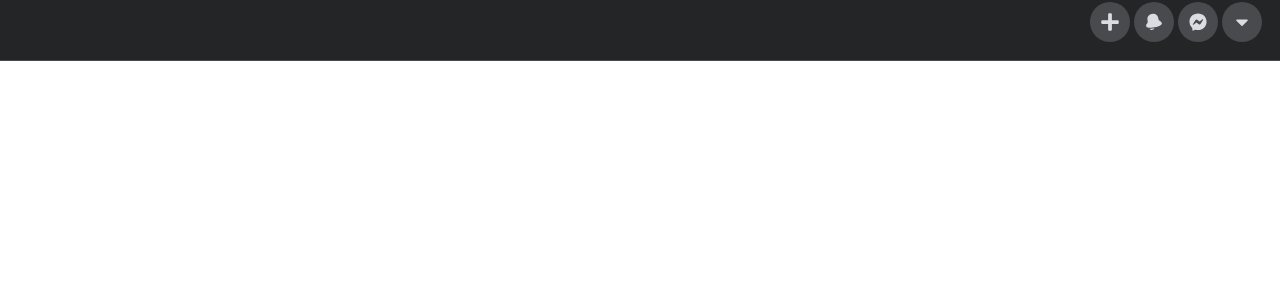
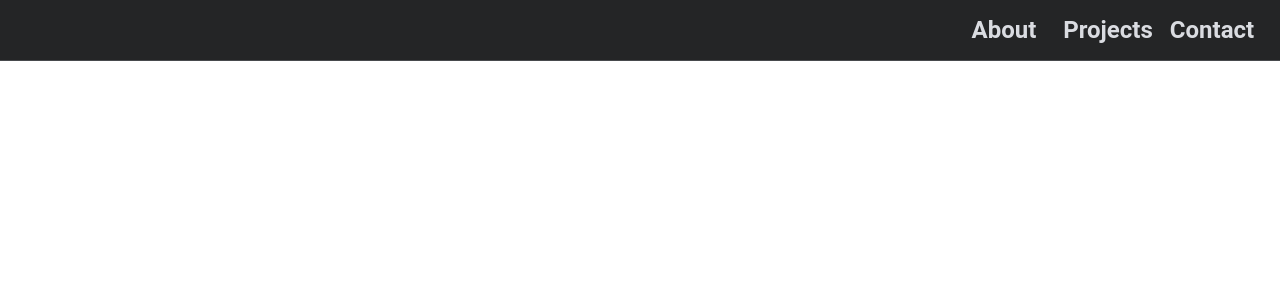
Before and after one commit to blueMesaEngineering/doom_patrol_face-hole, a React (Create React App) app: page / in a window 1280 px wide. Shown: the top 300 px of the page. Built offline with nearby package versions, Linux system fonts and the light colour scheme.

Commit message:
feat:Adjust dropdown menus and buttons

```diff
--- a/src/App.js
+++ b/src/App.js
@@ -13,15 +13,17 @@ import { CSSTransition } from 'react-transition-group';
 function App() {
   return (
     <Navbar>
-      <NavItem icon = { <PlusIcon /> } />
-      <NavItem icon = { <BellIcon /> } />
-      <NavItem icon = { <MessengerIcon /> } />
+      <NavItem icon = { <h2 style={{}}>About</h2> }>
+        <AboutDropdownMenu/>
+      </NavItem>
+      <NavItem icon = { <h2 style={{}}>Projects</h2> }>
+        <ProjectsDropdownMenu/>
+      </NavItem>
+      <NavItem icon = { <h2 style={{}}>Contact</h2> }/>
 
-      <NavItem icon = { <CaretIcon /> }>
-
+      {/* <NavItem icon = { <CaretIcon /> }>
         <DropdownMenu/>
-
-      </NavItem>
+      </NavItem> */}
 
     </Navbar>
   );
@@ -121,6 +123,86 @@ function DropdownMenu() {
   );
 }
 
+function AboutDropdownMenu() {
+
+  const [activeMenu, setActiveMenu] = useState('main');
+  const [menuHeight, setMenuHeight] = useState(null)
+
+  function calcHeight(el) {
+    const height = el.offsetHeight;
+    setMenuHeight(height);
+  }
+
+  function DropdownItem(props) {
+    return(
+      <a href="#" className="menu-item" onClick={() => props.goToMenu && setActiveMenu(props.goToMenu)}>
+
+        {/* <span className="icon-button">{ props.leftIcon }</span> */}
+        { props.children }
+
+        {/* <span className="icon-right">{ props.rightIcon }</span> */}
+      </a>
+    );
+  }
+
+  return (
+    <div className="dropdown" style={{ height: menuHeight }}>
+      <CSSTransition
+        in={activeMenu === 'main'}
+        unmountOnExit
+        timeout={500}
+        classNames='menu-primary'
+        onEnter={calcHeight}
+        >
+          <div className='menu'>
+            <DropdownItem>Nathan D. Guthrie</DropdownItem>
+            <DropdownItem>Steve Hall</DropdownItem>
+          </div>
+      </CSSTransition>
+    </div>
+  );
+}
+
+function ProjectsDropdownMenu() {
+
+  const [activeMenu, setActiveMenu] = useState('main');
+  const [menuHeight, setMenuHeight] = useState(null)
+
+  function calcHeight(el) {
+    const height = el.offsetHeight;
+    setMenuHeight(height);
+  }
+
+  function DropdownItem(props) {
+    return(
+      <a href="#" className="menu-item" onClick={() => props.goToMenu && setActiveMenu(props.goToMenu)}>
+
+        {/* <span className="icon-button">{ props.leftIcon }</span> */}
+        { props.children }
+
+        {/* <span className="icon-right">{ props.rightIcon }</span> */}
+      </a>
+    );
+  }
+
+  return (
+    <div className="dropdown" style={{ height: menuHeight }}>
+      <CSSTransition
+        in={activeMenu === 'main'}
+        unmountOnExit
+        timeout={500}
+        classNames='menu-primary'
+        onEnter={calcHeight}
+        >
+          <div className='menu'>
+            <DropdownItem>Distralite</DropdownItem>
+            <DropdownItem>Minotaur Hoof</DropdownItem>
+          </div>
+      </CSSTransition>
+    </div>
+  );
+}
+
 function Navbar(props) {
   return(
     <nav className="navbar">
--- a/src/index.css
+++ b/src/index.css
@@ -14,7 +14,7 @@ code {
 
 :root {
   --bg:  #242526;
-  --bg-accent: #484a4d;
+  --bg-accent: #1639c2;
   --text-color: #dadce1;
   --nav-size: 60px;
   --border: 1px solid #474a4d;
@@ -55,11 +55,11 @@ a {
 }
 
 .icon-button {
-  --button-size: calc(var(--nav-size) * 0.5);
+  --button-size: calc(var(--nav-size) * 1.5);
   width: var(--button-size);
-  height: var(--button-size);
-  background-color: #484a4d;
-  border-radius: 50%;
+  height: calc(var(--nav-size) * .75);
+  /* background-color: #1639c2; */
+  border-radius: 5%;
   padding: 5px;
   margin: 2px;
   display: flex;
@@ -70,6 +70,7 @@ a {
 
 .icon-button:hover {
   filter: brightness(1.2);
+  background-color: #1639c2;
 }
 
 .icon-button svg {
@@ -102,7 +103,7 @@ a {
 }
 
 .menu-item:hover {
-  background-color: #525357;
+  background-color: #1639c2;
 }
 
 .icon-right {
```
